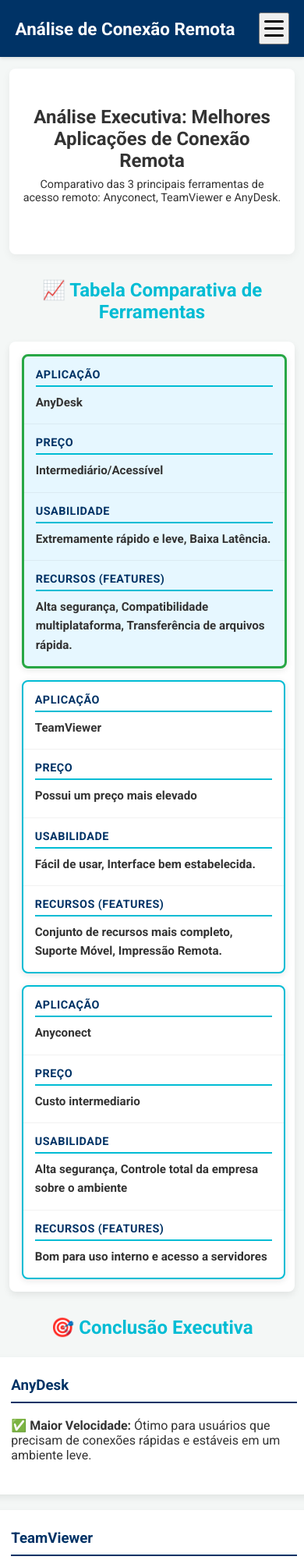
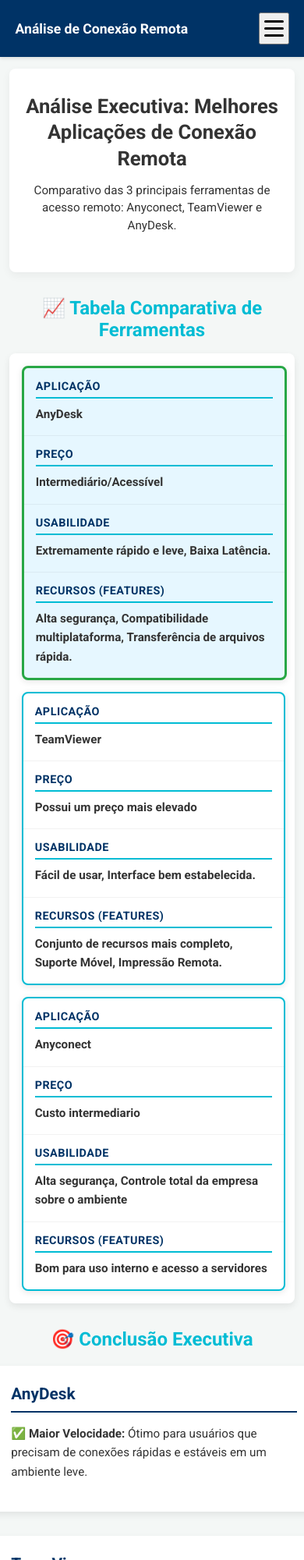
Before and after one commit to AlmirAlmeida-bit/iaeseguranca, a plain HTML site: page conexao-remota.html in a window 390 px wide. Shown: the top 2000 px of the page at 78% size. Drawn offline with Linux system fonts and the light colour scheme.

Commit message:
Update conexao-remota.html

```diff
--- a/conexao-remota.html
+++ b/conexao-remota.html
@@ -432,34 +432,81 @@
                 padding: 0.5rem;
             }
 
+            .logo {
+                font-size: 1.1rem;
+            }
+
+            .hero {
+                padding: 2rem 1rem;
+                margin-bottom: 1.5rem;
+            }
+
             .hero h1 {
-                font-size: 1.5rem;
+                font-size: 1.6rem;
+                line-height: 1.3;
+                margin-bottom: 0.8rem;
             }
 
             .hero p {
-                font-size: 0.9rem;
+                font-size: 0.95rem;
+                line-height: 1.5;
             }
 
             h2.section-title {
                 font-size: 1.5rem;
+                margin: 1.5rem 0 1rem 0;
             }
 
             main {
                 padding: 15px 3%;
             }
 
+            section[id] {
+                scroll-margin-top: 80px;
+                margin-bottom: 2rem;
+            }
+
             .tabela-executiva-container {
                 padding: 1rem;
+                margin-bottom: 1.5rem;
             }
 
             .card {
                 min-width: 100%;
                 max-width: 100%;
+                padding: 1.5rem;
+                margin-bottom: 1rem;
+            }
+
+            .card h3 {
+                font-size: 1.3rem;
+                margin-bottom: 0.8rem;
+            }
+
+            .card p {
+                line-height: 1.6;
+                font-size: 0.95rem;
+            }
+
+            .card-container {
+                gap: 15px;
+            }
+
+            .vereditos {
+                gap: 15px;
+                margin-top: 1.5rem;
             }
 
             .vereditos p {
                 max-width: 100%;
-                padding: 15px;
+                padding: 1.2rem;
+                font-size: 0.95rem;
+                line-height: 1.6;
+            }
+
+            .cta-button {
+                padding: 10px 20px;
+                font-size: 0.9rem;
             }
 
             .cta-button.voltar-topo {
@@ -565,7 +612,7 @@
         </section>
 
         <section id="vereditofinal">
-            <h2 class="section-title">Melhor Avaliado:</h2>
+            <h2 class="section-title">Melhor Escolha:</h2>
             <div class="vereditos">
                 <p>Se você busca <strong>Maior Velocidade</strong> e conexões rápidas e estáveis em um ambiente leve:<br><strong>Escolha AnyDesk.</strong></p>
             </div>
```
